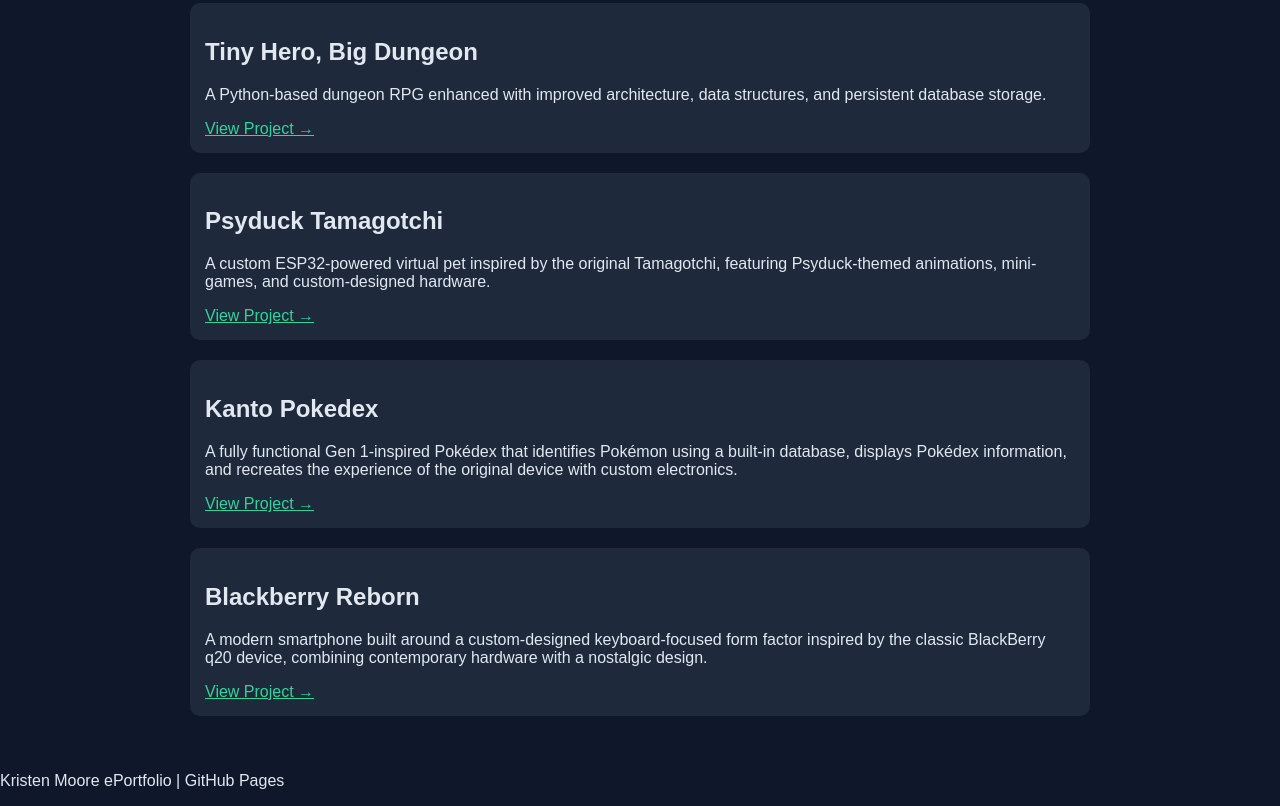
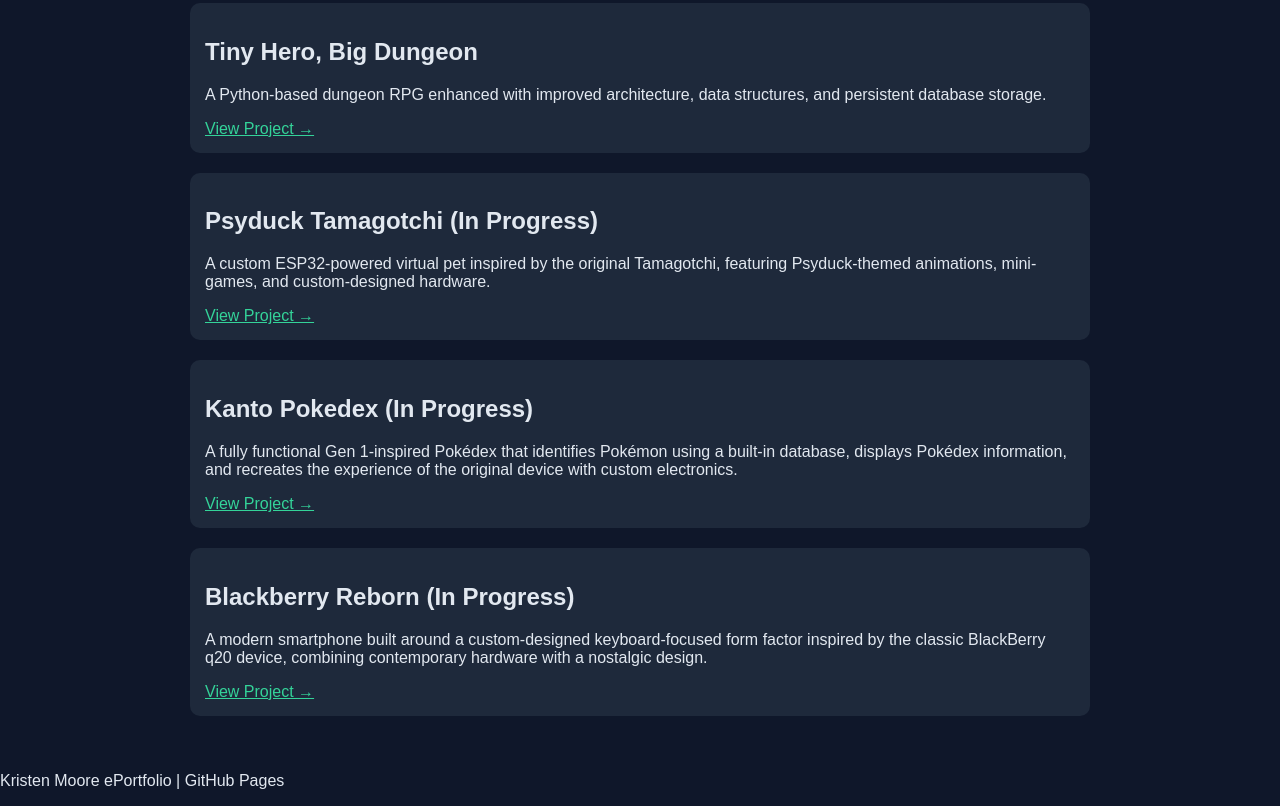
Before and after one commit to SolubleReign/kmoore.github.io, a plain HTML site: page index.html in a window 1280 px wide. Shown: the part 365-1171 px from the top of the page. Drawn offline with Linux system fonts and the light colour scheme.

Commit message:
Update index.html

```diff
--- a/index.html
+++ b/index.html
@@ -41,7 +41,7 @@
     </section>
 
    <section class="project-card">
-        <h2>Psyduck Tamagotchi</h2>
+        <h2>Psyduck Tamagotchi (In Progress)</h2>
         <p>
             A custom ESP32-powered virtual pet inspired by the original Tamagotchi, featuring Psyduck-themed animations,
             mini-games, and custom-designed hardware.
@@ -51,7 +51,7 @@
     </section>
 
     <section class="project-card">
-        <h2>Kanto Pokedex</h2>
+        <h2>Kanto Pokedex (In Progress)</h2>
         <p>
             A fully functional Gen 1-inspired Pokédex that identifies Pokémon using a built-in database, displays Pokédex information,
             and recreates the experience of the original device with custom electronics.
@@ -61,7 +61,7 @@
     </section>
 
     <section class="project-card">
-        <h2>Blackberry Reborn</h2>
+        <h2>Blackberry Reborn (In Progress)</h2>
         <p>
             A modern smartphone built around a custom-designed keyboard-focused form factor inspired by the
             classic BlackBerry q20 device, combining contemporary hardware with a nostalgic design.
```
